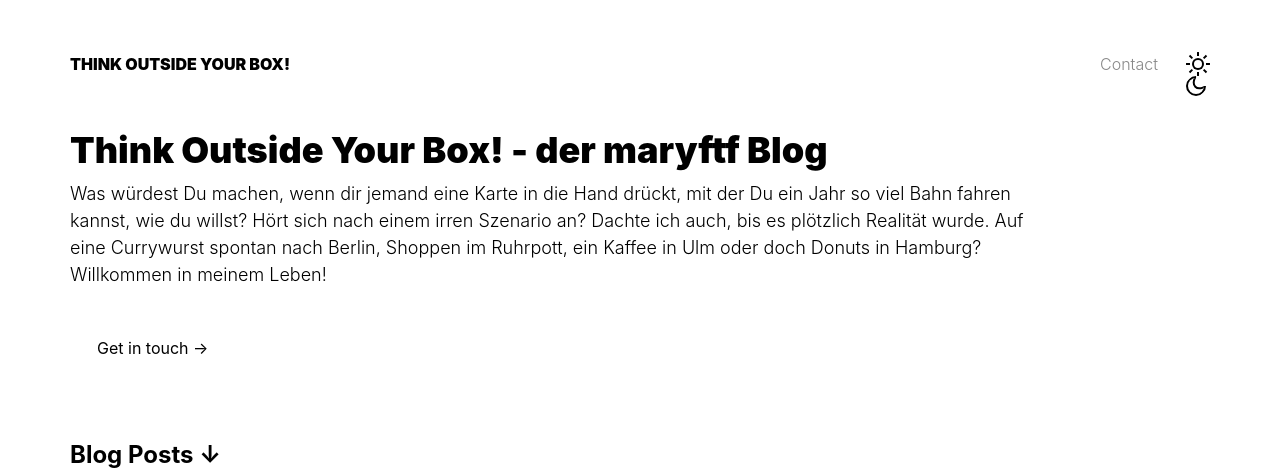
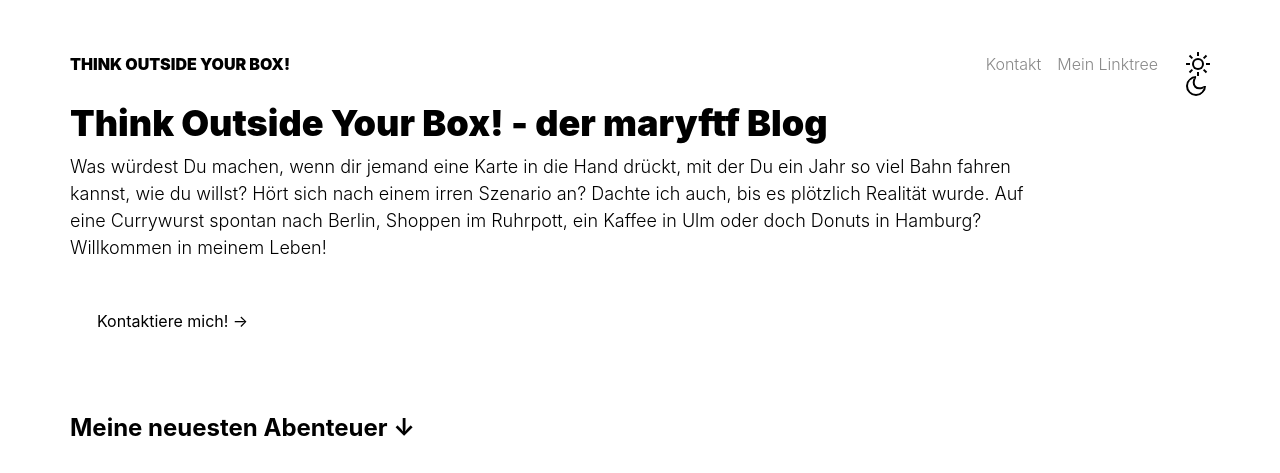
Before and after one commit to mariekrause/maryblog, a Gatsby site: page / in a window 1280 px wide. Shown: the top 473 px of the page. Built offline with nearby package versions, Linux system fonts and the light colour scheme; Gatsby itself is replaced by a stand-in of ours; grey boxes are pictures that could not be loaded.

Commit message:
minor design changes

```diff
--- a/src/components/heroHeader.js
+++ b/src/components/heroHeader.js
@@ -21,7 +21,7 @@ export default () => (
           className="primary-content"
           dangerouslySetInnerHTML={{ __html: data.site.siteMetadata.home.description}}
         />
-        <Link to='/contact' className="button -primary">Get in touch &rarr;</Link>
+        <Link to='/contact' className="button -primary">Kontaktiere mich! &rarr;</Link>
       </div>
     )}
   />
--- a/src/components/navigation.js
+++ b/src/components/navigation.js
@@ -4,7 +4,8 @@ import ThemeChanger from "../components/themeChanger"
 
 export default (props) => (
   <nav className="navigation">
-    <Link to="/contact">Contact</Link>
+    <Link to="/contact">Kontakt</Link>
+    <Link to="/contact">Mein Linktree</Link>
     <ThemeChanger/>
   </nav>
 
--- a/src/pages/index.js
+++ b/src/pages/index.js
@@ -23,7 +23,7 @@ const IndexPage = ({
         <meta name="description" content={site.siteMetadata.description} />
       </Helmet>
       <HeroHeader/>
-      <h2>Blog Posts &darr;</h2>
+      <h2>Meine neuesten Abenteuer &darr;</h2>
       <div className="grids">
         {Posts}
       </div>
--- a/src/styles/global.scss
+++ b/src/styles/global.scss
@@ -97,7 +97,7 @@ a {
   justify-content: space-between;
   padding: 20px 0;
   background: var(--site-header);
-  margin-bottom: 32px;
+  margin-bottom: 5px;
   align-items: center;
 }
 .site-title a {
```
